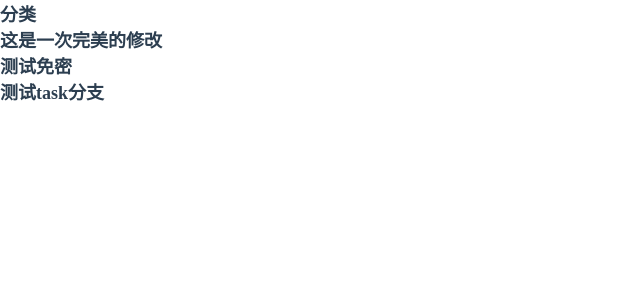
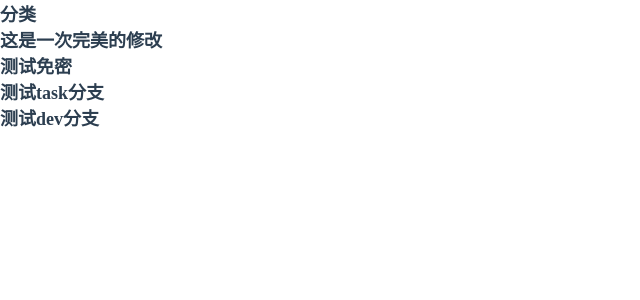
Before and after one commit to Dingshuang22/lijian, a Vue app: page /#/classify in a window 1280 px wide. Shown: the top 300 px of the page, without its empty margins (0-640 px from the left). Built offline with nearby package versions, Linux system fonts and the light colour scheme.

Commit message:
测试dev分支Vscode

```diff
--- a/src/pages/Classify.vue
+++ b/src/pages/Classify.vue
@@ -4,6 +4,7 @@
         <h2>这是一次完美的修改</h2>
         <h2>测试免密</h2>
         <h2>测试task分支</h2>
+        <h2>{{ msg }}</h2>
     </div>
 </template>
 
@@ -11,7 +12,7 @@
 export default {
     data(){
         return {
-
+            msg:'测试dev分支'
         }
     },
     mounted(){
```
